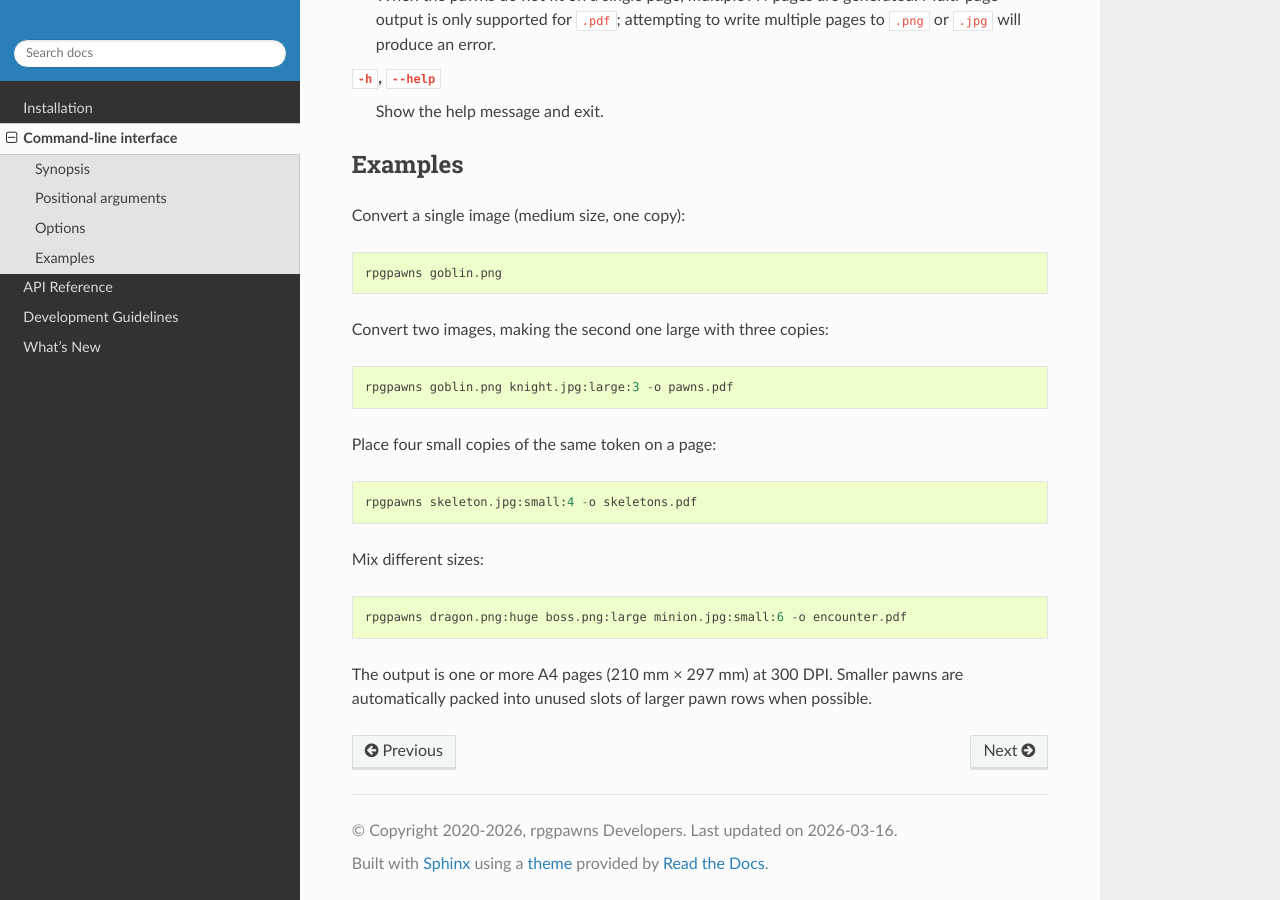
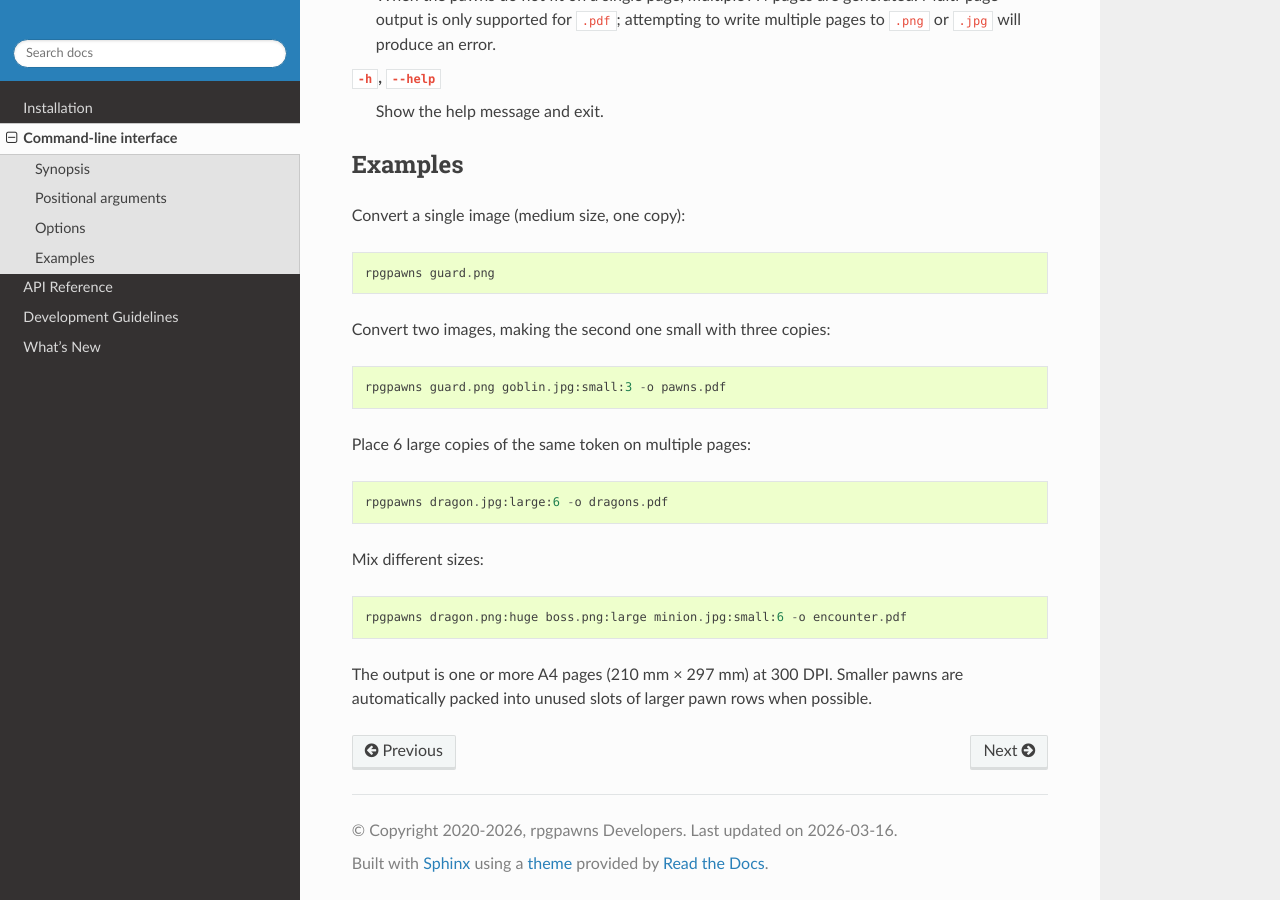
Before and after one commit to crusaderky/rpgpawns, a Sphinx documentation site: the page built from doc/cli.rst, in a window 1280 px wide and 900 px high, scrolled down 806 px. Built offline with Sphinx 7.4.7 and the Read the Docs theme 3.1.0, drawn with Linux system fonts in a browser that asks for light colours; the version number could not be read and is left out.

Commit message:
Tweak examples

```diff
--- a/doc/cli.rst
+++ b/doc/cli.rst
@@ -45,15 +45,15 @@ Examples
 
 Convert a single image (medium size, one copy)::
 
-   rpgpawns goblin.png
+   rpgpawns guard.png
 
-Convert two images, making the second one large with three copies::
+Convert two images, making the second one small with three copies::
 
-   rpgpawns goblin.png knight.jpg:large:3 -o pawns.pdf
+   rpgpawns guard.png goblin.jpg:small:3 -o pawns.pdf
 
-Place four small copies of the same token on a page::
+Place 6 large copies of the same token on multiple pages::
 
-   rpgpawns skeleton.jpg:small:4 -o skeletons.pdf
+   rpgpawns dragon.jpg:large:6 -o dragons.pdf
 
 Mix different sizes::
 
```
